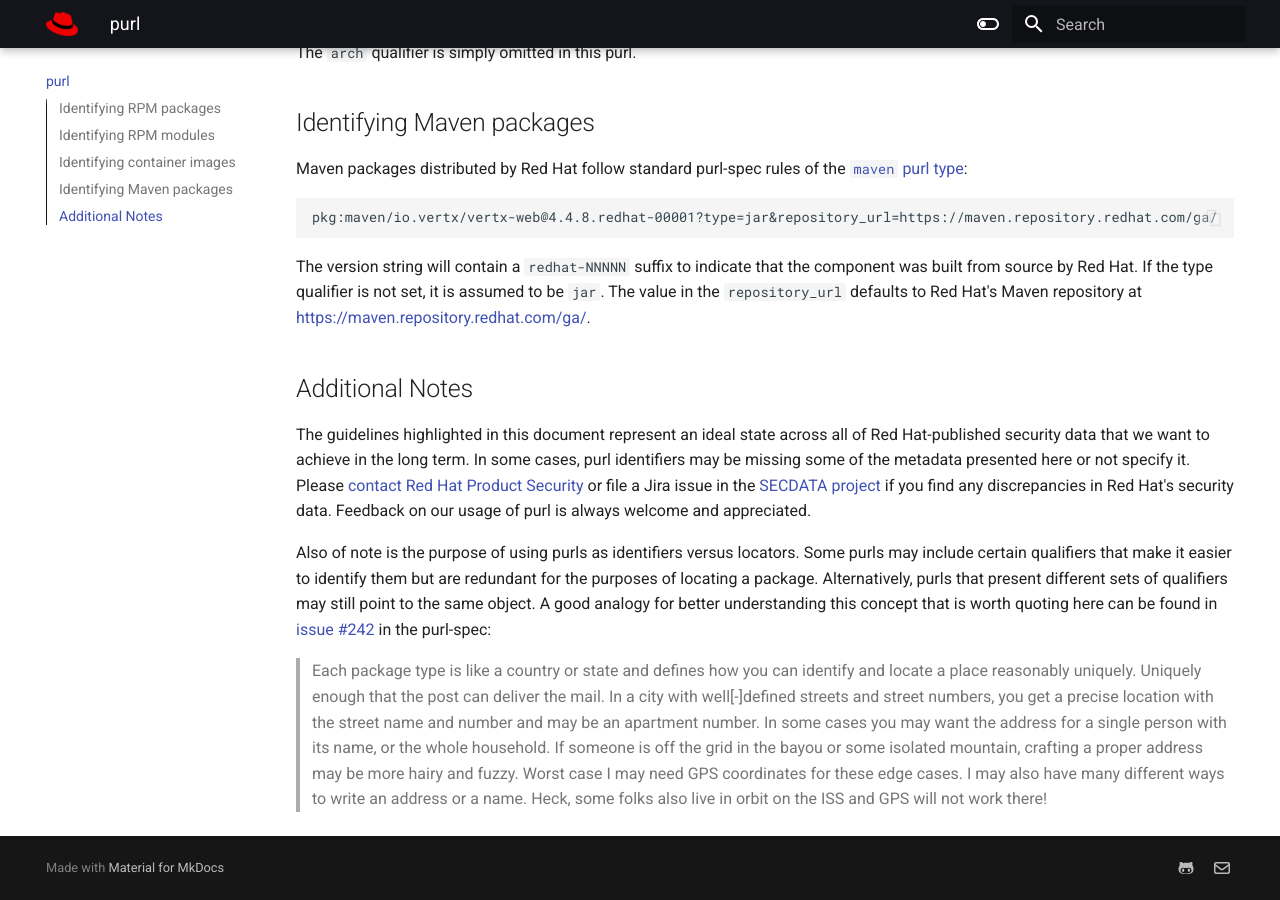
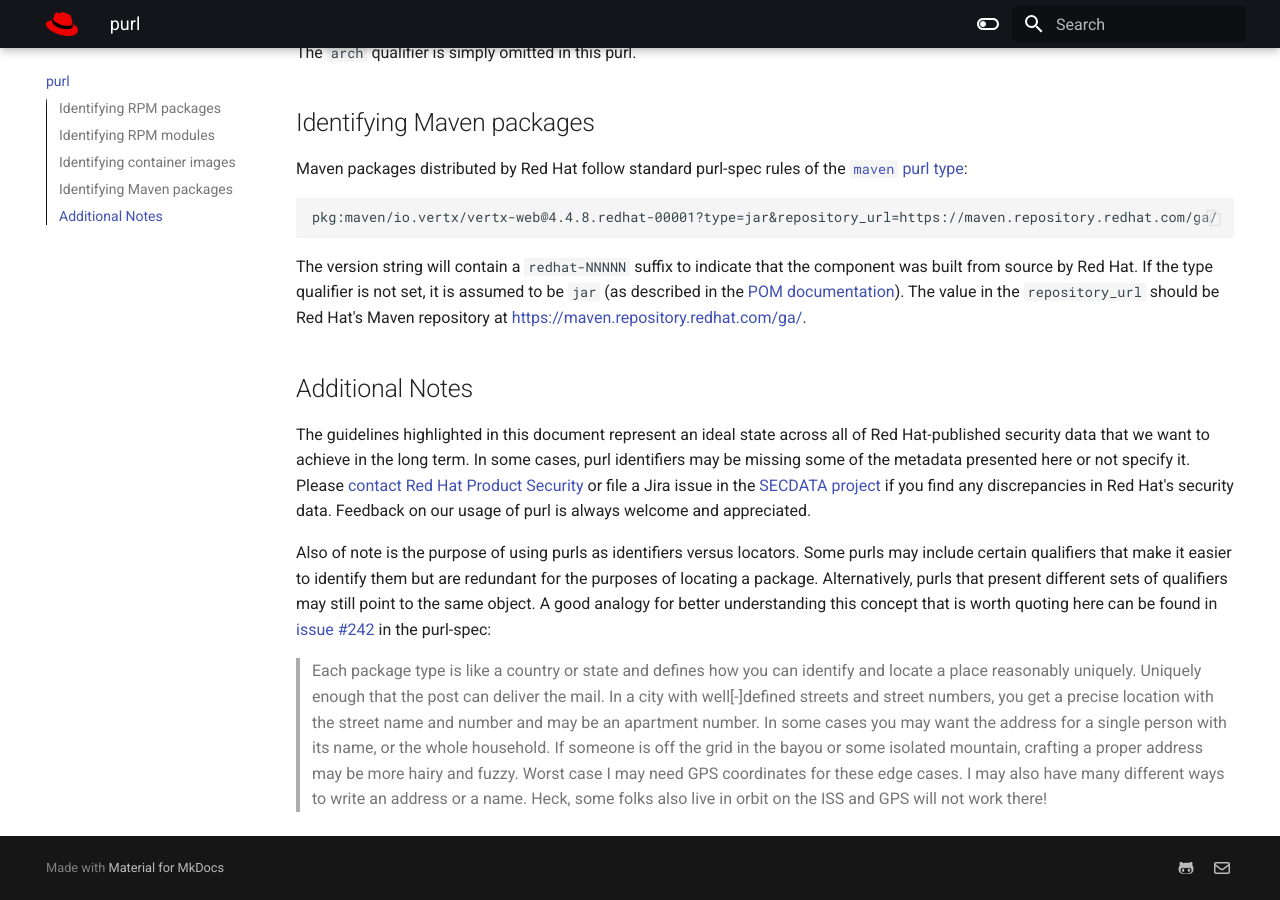
Before and after one commit to RedHatProductSecurity/security-data-guidelines, an MkDocs documentation site: the page built from docs/purl.md, in a window 1280 px wide and 900 px high, scrolled down 2616 px. Built offline with MkDocs 1.6.1 and Material for MkDocs 9.7.7, drawn with Linux system fonts in a browser that asks for light colours.

Commit message:
Some updates to maven purl recommendations
Add a link to the POM documentation to justify the expected default for `type`.

Clarify that `repository_url` should not be left empty.

````diff
--- a/docs/purl.md
+++ b/docs/purl.md
@@ -145,7 +145,8 @@ pkg:maven/io.vertx/vertx-web@4.4.8.redhat-00001?type=jar&repository_url=https://
 ```
 
 The version string will contain a `redhat-NNNNN` suffix to indicate that the component was built from source by
-Red Hat. If the type qualifier is not set, it is assumed to be `jar`. The value in the `repository_url` defaults to Red
+Red Hat. If the type qualifier is not set, it is assumed to be `jar` (as described in the
+[POM documentation](https://maven.apache.org/pom.html)). The value in the `repository_url` should be Red
 Hat's Maven repository at [https://maven.repository.redhat.com/ga/](https://maven.repository.redhat.com/ga/).
 
 ## Additional Notes
````
